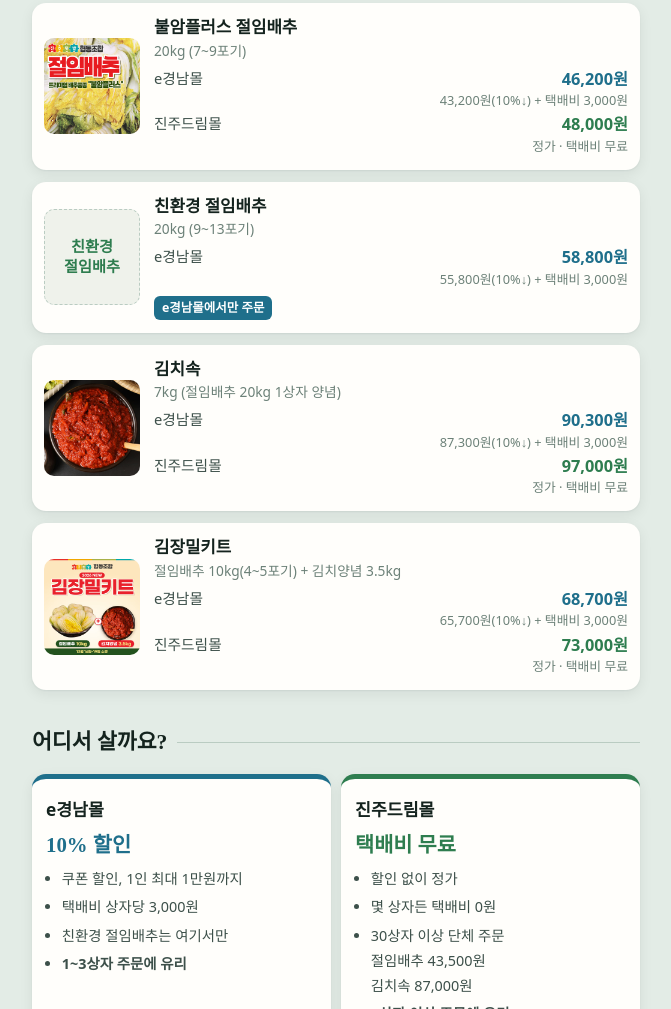
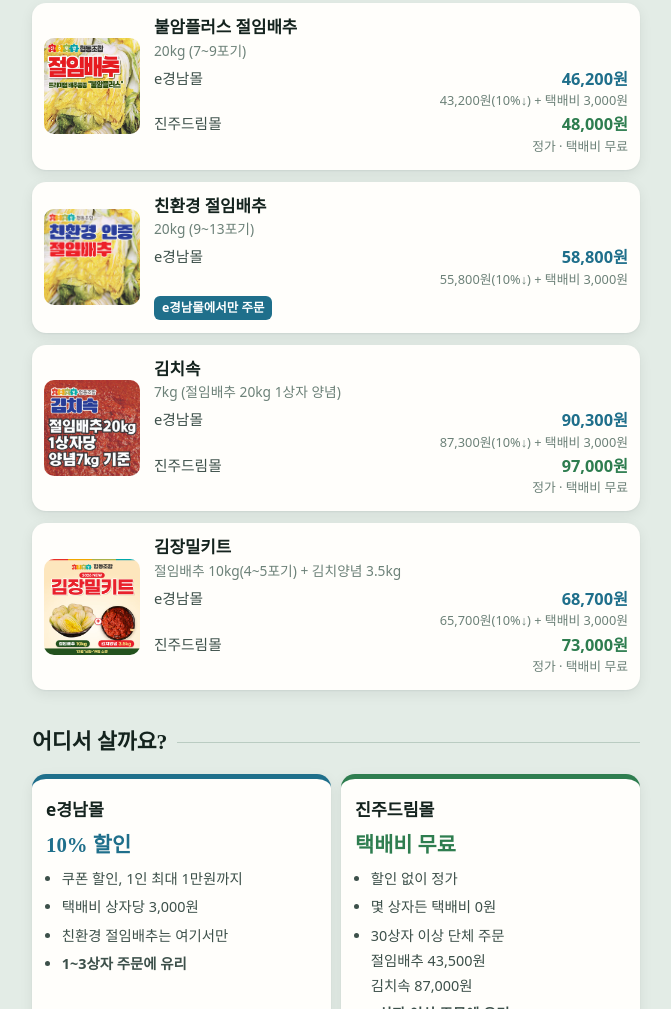
Before and after one commit to jinjufoodcoop/jinju-site, a plain HTML site: page baechu/index.html in a window 1280 px wide. Shown: the part 1187-2196 px from the top of the page, without its empty margins (304-975 px from the left). Drawn offline with Linux system fonts and the light colour scheme; a web font is replaced by a local one.

Commit message:
/baechu: 친환경 절임배추 사진 넣고 김치속 썸네일 바꿈
Co-Authored-By: Claude Opus 5.5 <noreply@anthropic.com>

```diff
--- a/baechu/index.html
+++ b/baechu/index.html
@@ -210,7 +210,7 @@ h2::after{content:""; flex:1; height:1px; background:var(--line)}
       </div>
     </article>
     <article class="item">
-      <div class="ph">친환경<br>절임배추</div>
+      <img src="../img/kimjang-eco.jpg" alt="친환경 인증 절임배추" loading="lazy">
       <div>
         <h3>친환경 절임배추</h3>
         <div class="spec">20kg (9~13포기)</div>
@@ -222,7 +222,7 @@ h2::after{content:""; flex:1; height:1px; background:var(--line)}
       </div>
     </article>
     <article class="item">
-      <img src="../img/kimjang-sok.jpg" alt="김치속" loading="lazy">
+      <img src="../img/kimjang-sok-thumb.jpg" alt="김치속" loading="lazy">
       <div>
         <h3>김치속</h3>
         <div class="spec">7kg (절임배추 20kg 1상자 양념)</div>
```
Also changed, not shown: img/kimjang-eco.jpg (added), img/kimjang-sok-thumb.jpg (added).
